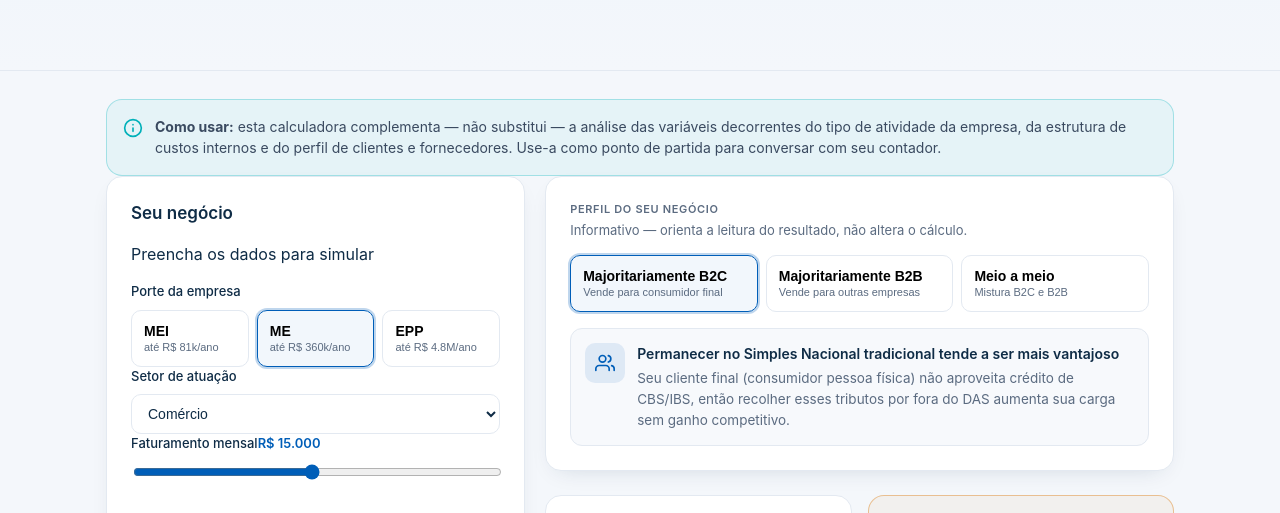
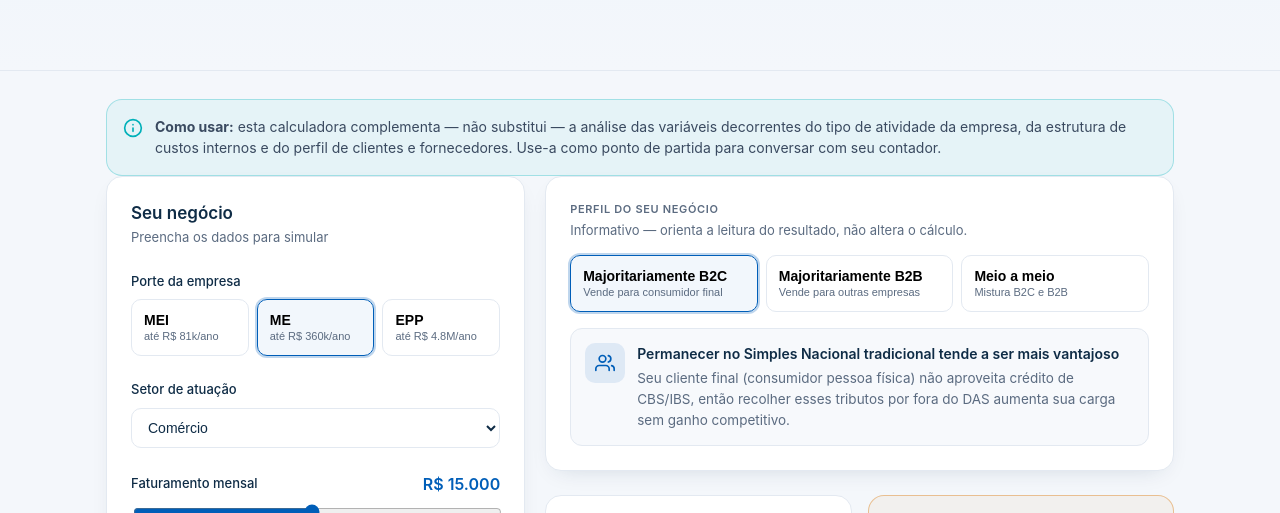
Before and after one commit to emylianny-rgb/calc-ref-teste, a plain HTML site: page index.html in a window 1280 px wide. Shown: the part 368-881 px from the top of the page. Drawn offline with Linux system fonts and the light colour scheme.

Commit message:
Update index.html

```diff
--- a/index.html
+++ b/index.html
@@ -42,10 +42,17 @@
   main{padding:28px 0 40px;display:grid;grid-template-columns:1fr;gap:20px}
   @media(min-width:900px){main{grid-template-columns:2fr 3fr}}
   .card{background:var(--card);border:1px solid var(--border);border-radius:var(--radius);box-shadow:var(--shadow);padding:24px}
+  .card.form-card{align-self:start} /* Corrige o espaço vazio abaixo do faturamento no desktop */
   .card h3{font-size:17px;font-weight:600}
-  .card .sub">font-size:13px;color:var(--muted);margin-top:2px}
-  .field{margin-top:20px}
+  .card .sub{font-size:13px;color:var(--muted);margin-top:2px}
+  .field{margin-top:24px}
   .field label{display:block;font-size:13px;font-weight:500;margin-bottom:8px}
+
+  /* Nova estrutura para o título do Faturamento (Evita que os textos fiquem grudados) */
+  .row-label{display:flex;justify-content:space-between;align-items:center;width:100%;margin-bottom:8px;gap:16px}
+  .row-label label{margin-bottom:0!important;font-size:13px;font-weight:500}
+  .row-label .val{color:var(--primary);font-weight:600;white-space:nowrap}
+
   .opts{display:grid;grid-template-columns:repeat(3,1fr);gap:8px}
   .opt{cursor:pointer;text-align:left;padding:12px;border:1px solid var(--border);border-radius:10px;background:#fff;transition:all .15s}
   .opt:hover{border-color:rgba(0,94,184,.4)}
@@ -54,9 +61,7 @@
   .opt span{font-size:11px;color:var(--muted)}
   select{width:100%;padding:10px 12px;border:1px solid var(--border);border-radius:10px;background:#fff;font-size:14px;color:var(--text)}
   select:focus{outline:none;box-shadow:0 0 0 2px var(--ring);border-color:var(--primary)}
-  .row{display:flex;justify-content:space-between;align-items:center}
-  .row .val{color:var(--primary);font-weight:600}
-  input[type=range]{width:100%;accent-color:var(--primary)}
+  input[type=range]{width:100%;accent-color:var(--primary);margin-top:8px;display:block}
   /* results */
   .results{display:grid;gap:16px}
   .grid2{display:grid;grid-template-columns:1fr;gap:16px}
@@ -125,7 +130,7 @@
 
 <main class="wrap">
   <!-- Formulário -->
-  <section class="card">
+  <section class="card form-card">
     <h3>Seu negócio</h3>
     <p class="sub">Preencha os dados para simular</p>
 
@@ -149,7 +154,11 @@
     </div>
 
     <div class="field">
-      <label class="row"><span>Faturamento mensal</span><span class="val" id="fatLabel">R$ 15.000</span></label>
+      <!-- Estrutura corrigida para evitar textos grudados -->
+      <div class="row-label">
+        <label for="fat">Faturamento mensal</label>
+        <span class="val" id="fatLabel">R$ 15.000</span>
+      </div>
       <input type="range" id="fat" min="1000" max="30000" step="1000" value="15000" />
     </div>
   </section>
@@ -183,13 +192,10 @@
 <footer>Feito para apoiar pequenos empresários brasileiros · Inspirado nos simuladores da RFB, Contabilizei, IOB e OSP.</footer>
 
 <script>
-// Alíquota combinada externa de transição aplicável nos exercícios de 2027 e 2028 (CBS ~8,8% + IBS ~0,1%)
 const CBS_IBS_TRANSICAO = 0.089;
-
 const state = { porte:"me", setor:"comercio", fat:15000, perfil:"b2c" };
 const brl = v => v.toLocaleString("pt-BR",{style:"currency",currency:"BRL",maximumFractionDigits:0});
 
-// Função para calcular a alíquota efetiva atual e o respectivo percentual de redução do DAS (Anexo 20 da LC 214/2025)
 function obterRegrasFaixa(setor, fatMensal) {
   const anual = fatMensal * 12;
   let faixa = 1;
@@ -198,7 +204,7 @@ function obterRegrasFaixa(setor, fatMensal) {
   else if (anual <= 360000) faixa = 2;
   else if (anual <= 720000) faixa = 3;
   else if (anual <= 1800000) faixa = 4;
-  else faixa = 5; // Capped na 5ª faixa, teto do regime híbrido por opção (3.6 Milhões)
+  else faixa = 5;
 
   if (setor === 'comercio') {
     const nominal = [0.04, 0.073, 0.095, 0.107, 0.143][faixa-1];
@@ -268,7 +274,6 @@ function render(){
   const r = compute();
   document.getElementById("fatLabel").textContent = brl(state.fat);
 
-  // 1. Renderizar Perfil do negócio ANTES do cálculo (Apenas se não for MEI)
   const pbox = document.getElementById("perfilBox");
   if(state.porte !== "mei"){
     const p = PERFIL[state.perfil];
@@ -287,7 +292,6 @@ function render(){
     pbox.innerHTML = "";
   }
 
-  // 2. Renderizar os blocos de cálculo estruturados
   const cards = document.getElementById("cards");
   let html = resCard({label:"Regime atual", sub:r.regimeAtualLabel, val:r.atual, pct:r.pctA, tone:"neutral"});
   if(r.hib){
@@ -297,7 +301,6 @@ function render(){
   }
   cards.innerHTML = html;
 
-  // 3. Renderizar Caixa de Explicação Legal da EPP colada ao resultado (Exclusiva do porte EPP)
   const ebox = document.getElementById("eppBox");
   if(state.porte==="epp"){
     ebox.innerHTML = `<div class="meinote" style="border-color: rgba(217,119,6,.4); background: rgba(217,119,6,.03); margin-top: 4px;"><div class="ic" style="background: rgba(217,119,6,.15); color: var(--warning);"><svg width="20" height="20" viewBox="0 0 24 24" fill="none" stroke="currentColor" stroke-width="2" stroke-linecap="round" stroke-linejoin="round"><circle cx="12" cy="12" r="10"/><line x1="12" y1="8" x2="12" y2="12"/><line x1="12" y1="16" x2="12.01" y2="16"/></svg></div><div><b>Explicação Legal: Limite de R$ 3,6 Milhões no Regime Híbrido (<a href="https://www.planalto.gov.br/ccivil_03/leis/lcp/lcp214.htm" target="_blank">LC 214/2025</a>)</b><p>Embora o teto limite para enquadramento como EPP permaneça fixado em R$ 4,8M/ano, as regras da Reforma Tributária preservam o <b>sublimite de R$ 3,6 milhões</b> para recolhimento unificado do IBS e da CBS. Até R$ 3,6M, a apuração apartada fora do DAS é uma <b>escolha opcional</b> da empresa (Regime Híbrido). Acima deste sublimite de R$ 3,6M/ano, o negócio é legalmente obrigado a apurar a CBS e o IBS pelo regime regular de débito/crédito, perdendo o direito à opção.</p></div></div>`;
@@ -305,7 +308,6 @@ function render(){
     ebox.innerHTML = "";
   }
 
-  // 4. Notas do MEI no rodapé do bloco de cálculo
   const mbox = document.getElementById("meiBox");
   if(state.porte==="mei"){
     mbox.innerHTML = `<div class="meinote"><div class="ic"><svg width="20" height="20" viewBox="0 0 24 24" fill="none" stroke="currentColor" stroke-width="2" stroke-linecap="round" stroke-linejoin="round"><circle cx="12" cy="12" r="10"/><line x1="12" y1="8" x2="12" y2="12"/><line x1="12" y1="16" x2="12.01" y2="16"/></svg></div><div><b>MEI não foi impactado pela Reforma Tributária</b><p>O DAS fixo mensal continua valendo integralmente. Avalie desenquadrar do MEI apenas se ultrapassar o limite de R$ 81.000/ano ou se seus clientes PJ exigirem obrigatoriamente notas fiscais com repasse de créditos de CBS/IBS.</p></div></div>`;
@@ -314,23 +316,22 @@ function render(){
   }
 }
 
-// Controle dinâmico da barra de faturamento baseando-se estritamente nos tetos de escolha do modelo híbrido
 document.querySelectorAll("#opt-porte .opt").forEach(b=>b.addEventListener("click",()=>{
   state.porte=b.dataset.v;
   document.querySelectorAll("#opt-porte .opt").forEach(x=>x.classList.toggle("active",x.dataset.v===state.porte));
 
   const slider = document.getElementById("fat");
   if (state.porte === "mei") {
-    slider.max = 6750; // Limite MEI: R$ 81.000 / 12 = R$ 6.750/mês
+    slider.max = 6750;
     slider.step = 250;
     if (state.fat > 6750) state.fat = 6750;
   } else if (state.porte === "me") {
-    slider.max = 30000; // Limite ME: R$ 360.000 / 12 = R$ 30.000/mês
+    slider.max = 30000;
     slider.step = 1000;
     if (state.fat > 30000) state.fat = 30000;
     if (state.fat < 1000) state.fat = 15000;
   } else if (state.porte === "epp") {
-    slider.max = 300000; // Máximo do Regime Híbrido Opcional: R$ 3.600.000 / 12 = R$ 300.000/mês
+    slider.max = 300000;
     slider.step = 5000;
     if (state.fat > 300000) state.fat = 300000;
     if (state.fat < 30000) state.fat = 100000;
```
